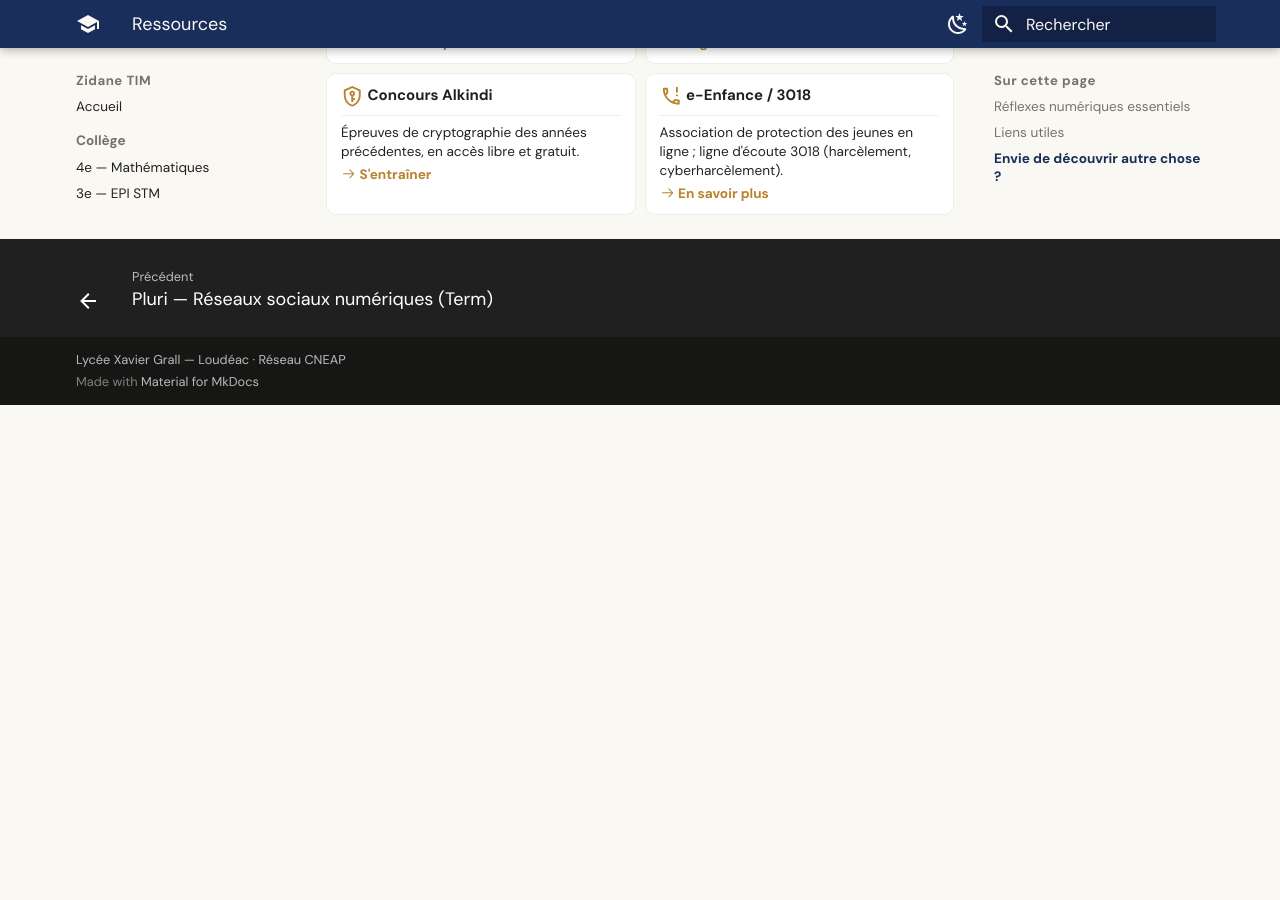
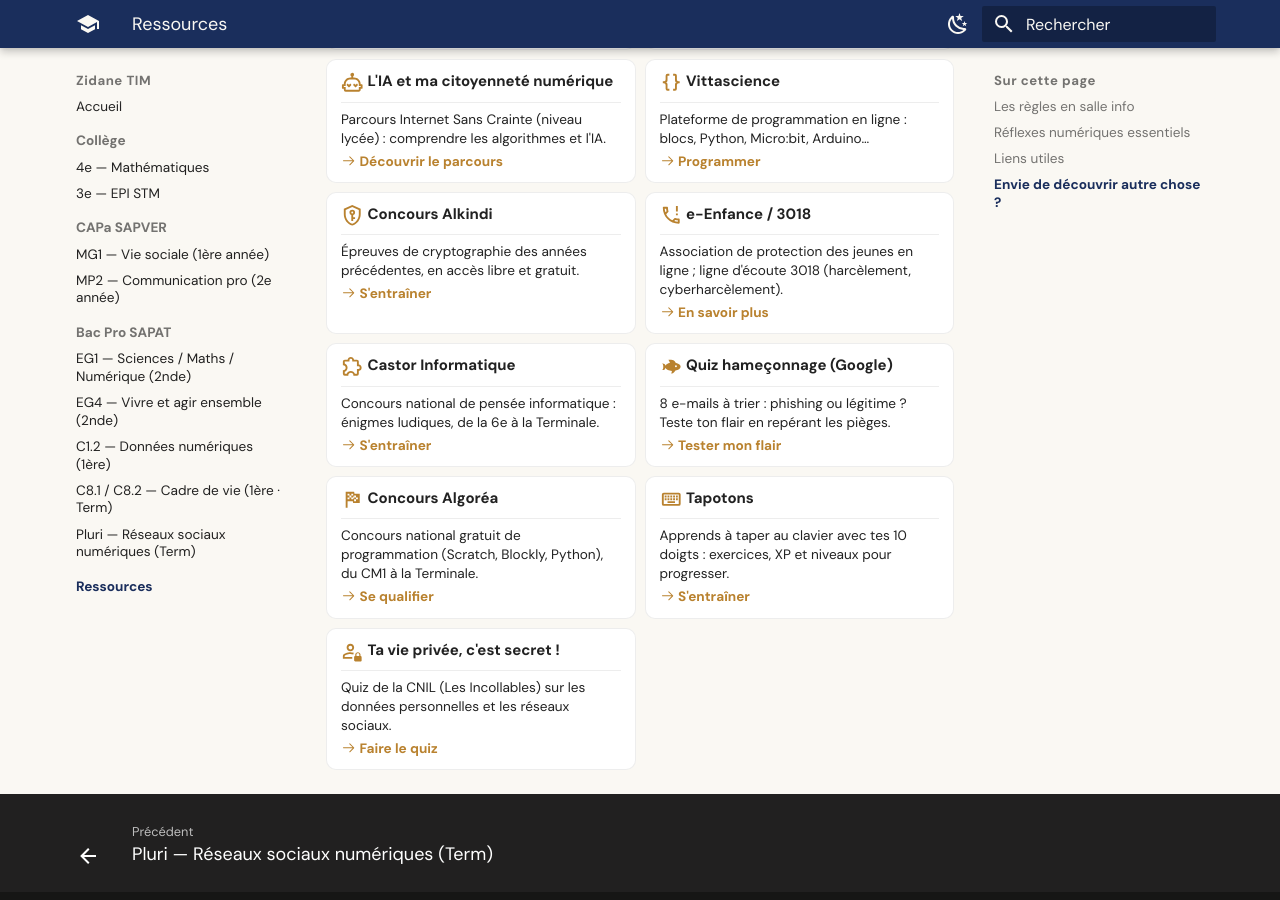
Before and after one commit to zidaneTim/zidane-tim, an MkDocs documentation site: the page built from docs/ressources/index.md, in a window 1280 px wide and 900 px high, scrolled down 1101 px. Built offline with MkDocs 1.6.1 and Material for MkDocs 9.7.7, drawn with Linux system fonts in a browser that asks for light colours; before the commit the page ends 1506 px from its top, so only the background shows below that; some of the changed text lies outside the part shown.

Commit message:
Ajout page regles salle info + liens ressources supplementaires

```diff
--- a/docs/ressources/index.md
+++ b/docs/ressources/index.md
@@ -1,4 +1,8 @@
 # Ressources
+
+## Les règles en salle info
+
+Avant de commencer : [découvre les règles à respecter en salle informatique](regles-salle-info.md).
 
 ## Réflexes numériques essentiels
 
@@ -93,4 +97,44 @@
 
     [:octicons-arrow-right-24: En savoir plus](https://e-enfance.org/)
 
+-   :material-puzzle-outline:{ .lg .middle } **Castor Informatique**
+
+    ---
+
+    Concours national de pensée informatique : énigmes ludiques, de la 6e à la Terminale.
+
+    [:octicons-arrow-right-24: S'entraîner](https://www.castor-informatique.fr/)
+
+-   :material-fish:{ .lg .middle } **Quiz hameçonnage (Google)**
+
+    ---
+
+    8 e-mails à trier : phishing ou légitime ? Teste ton flair en repérant les pièges.
+
+    [:octicons-arrow-right-24: Tester mon flair](https://phishingquiz.withgoogle.com/?hl=fr)
+
+-   :material-flag-checkered:{ .lg .middle } **Concours Algoréa**
+
+    ---
+
+    Concours national gratuit de programmation (Scratch, Blockly, Python), du CM1 à la Terminale.
+
+    [:octicons-arrow-right-24: Se qualifier](https://algorea.org/)
+
+-   :material-keyboard-outline:{ .lg .middle } **Tapotons**
+
+    ---
+
+    Apprends à taper au clavier avec tes 10 doigts : exercices, XP et niveaux pour progresser.
+
+    [:octicons-arrow-right-24: S'entraîner](https://tapotons.fr/)
+
+-   :material-account-lock-outline:{ .lg .middle } **Ta vie privée, c'est secret !**
+
+    ---
+
+    Quiz de la CNIL (Les Incollables) sur les données personnelles et les réseaux sociaux.
+
+    [:octicons-arrow-right-24: Faire le quiz](https://quiz-digital-incollables.playbac.fr/ta-vie-privee-cest-secret/30)
+
 </div>
```
Also changed, not shown: docs/ressources/regles-salle-info.md (added, +32 -0 lines).
